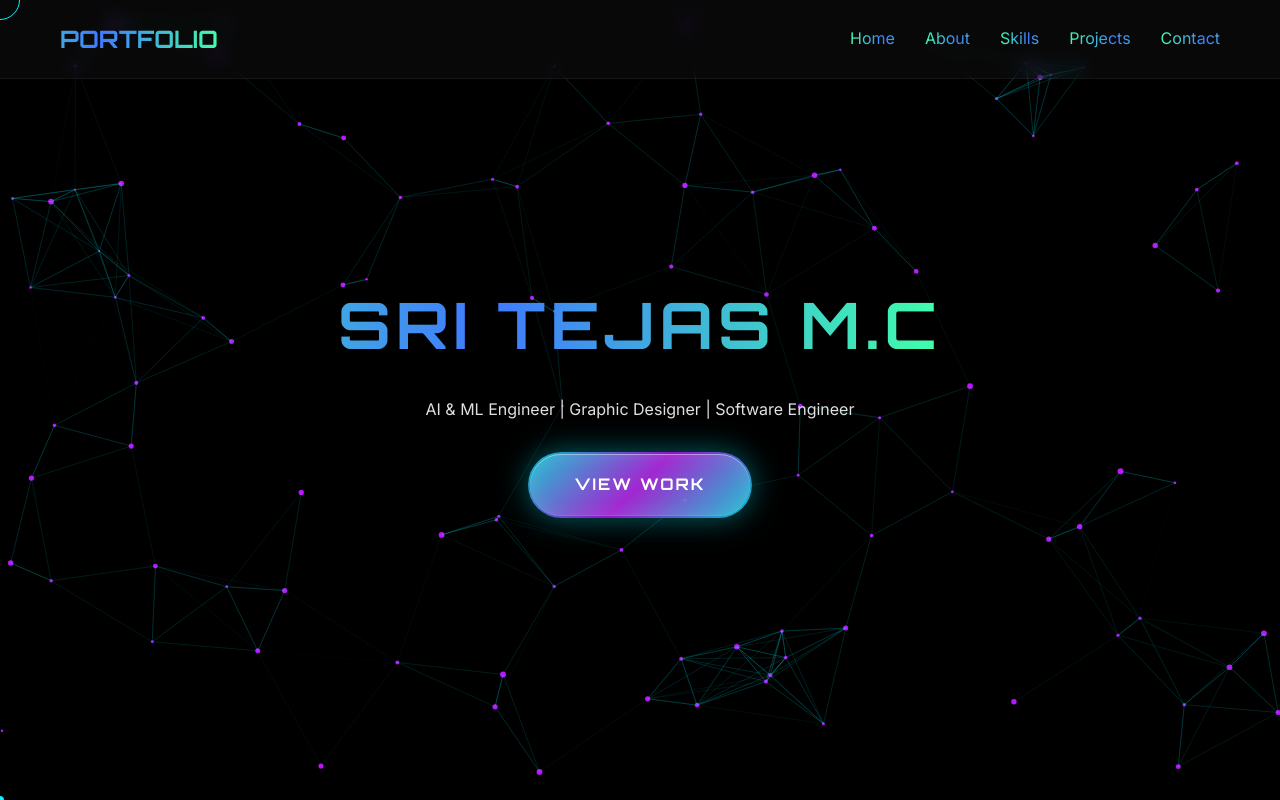
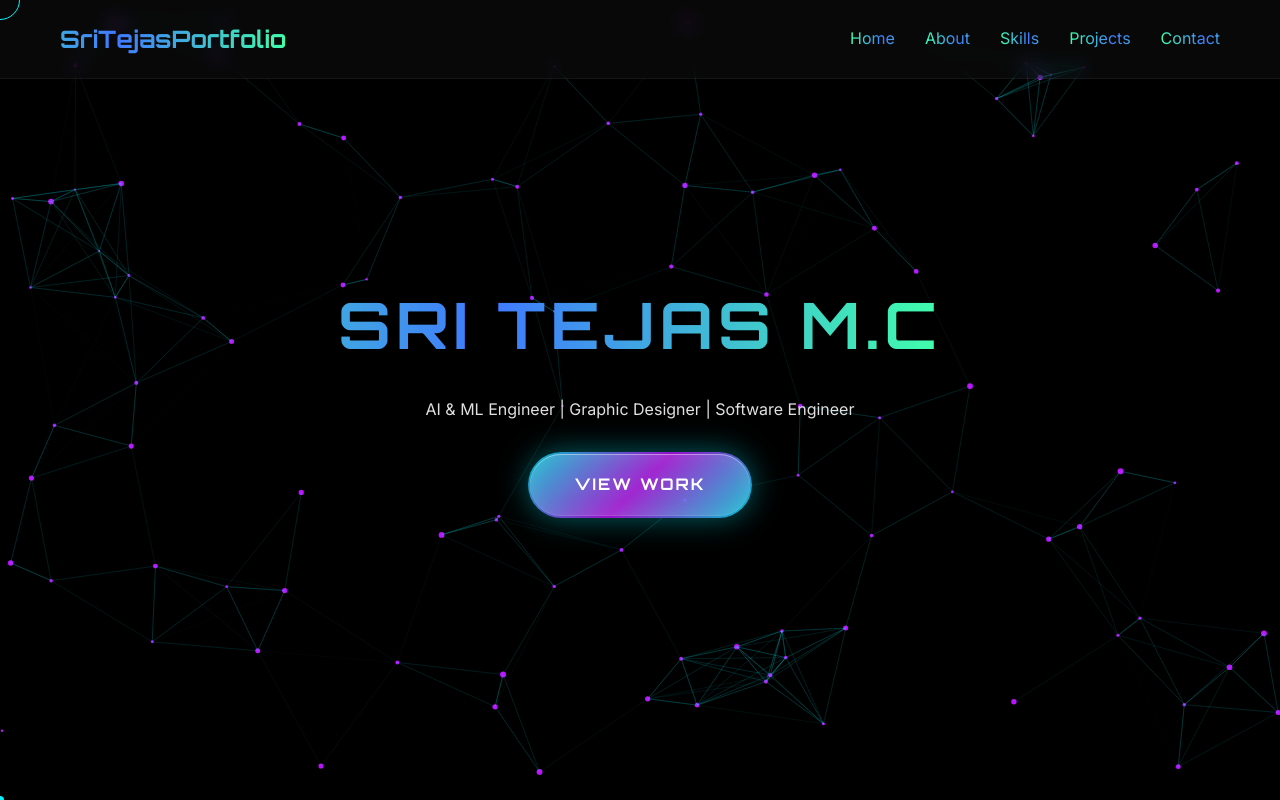
Before and after one commit to SriTejasMC/MyFolio, a website built with Vite: page index.html in a window 1280 px wide. Built offline with nearby package versions, Linux system fonts and the light colour scheme.

Commit message:
Rename project and UI elements to SriTejasPortfolio

```diff
--- a/index.html
+++ b/index.html
@@ -5,7 +5,7 @@
   <meta charset="UTF-8" />
   <link rel="icon" type="image/svg+xml" href="/vite.svg" />
   <meta name="viewport" content="width=device-width, initial-scale=1.0" />
-  <title>Futuristic Portfolio</title>
+  <title>SriTejasPortfolio</title>
 </head>
 
 <body>
@@ -20,7 +20,7 @@
   <div id="app">
     <header class="glass-header">
       <nav class="container">
-        <div class="logo">PORTFOLIO</div>
+        <div class="logo">SriTejasPortfolio</div>
         <ul class="nav-links">
           <li><a href="/index.html">Home</a></li>
           <li><a href="/about.html">About</a></li>
--- a/package.json
+++ b/package.json
@@ -1,5 +1,5 @@
 {
-  "name": "futuristic-portfolio",
+  "name": "SriTejasPortfolio",
   "private": true,
   "version": "0.0.0",
   "type": "module",
```
